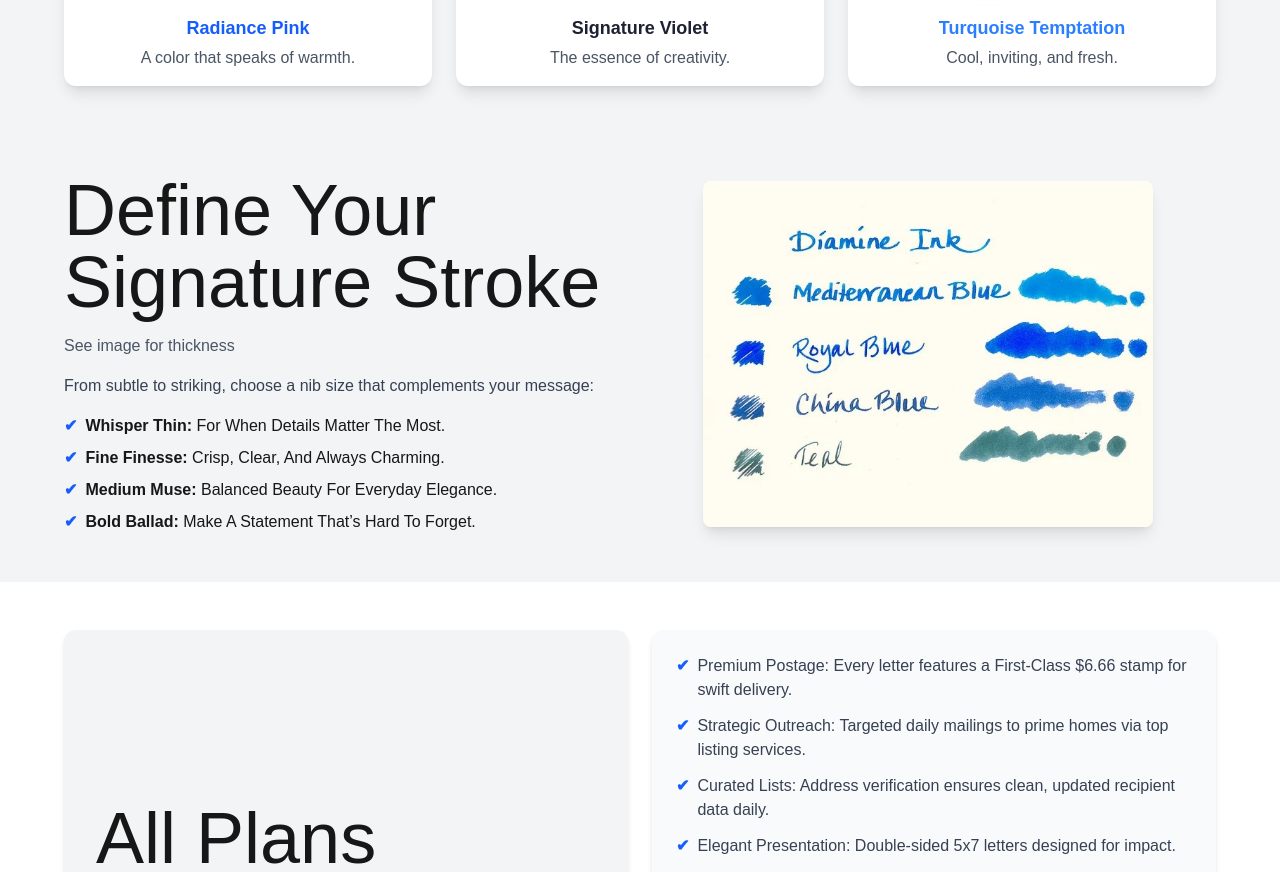
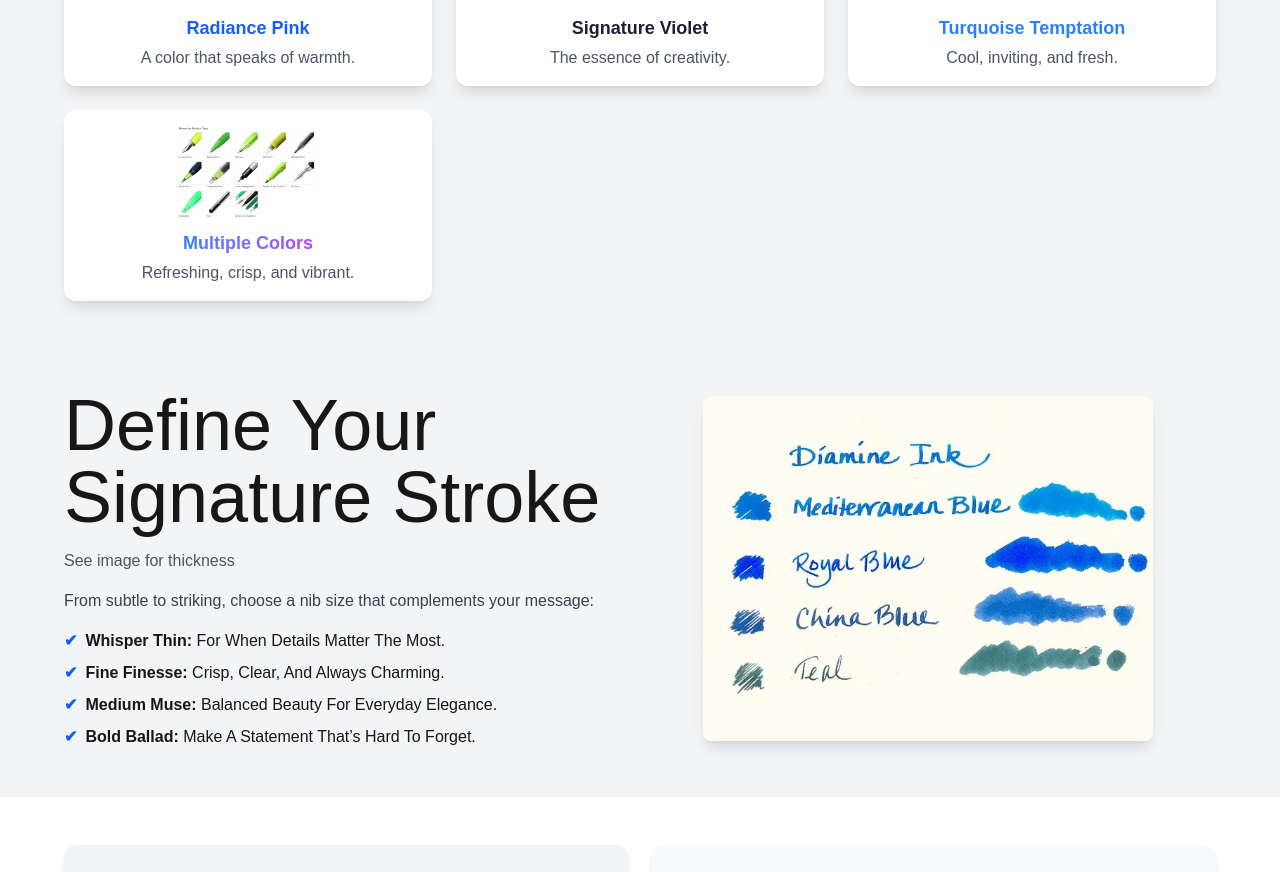
Before and after one commit to adnanfrd/HandWritten_Edge, a Next.js app: page /letter in a window 1280 px wide. Shown: the part 2454-3326 px from the top of the page. Built offline with nearby package versions, Linux system fonts and the light colour scheme; a web font is replaced by a local one.

Commit message:
InkGrid Updated

```diff
--- a/src/components/letter/InkGrid.jsx
+++ b/src/components/letter/InkGrid.jsx
@@ -14,6 +14,8 @@ const items = [
   { id: 7, src: "/i7.jpg", title: "Radiance Pink", desc: "A color that speaks of warmth.", color: "text-blue-600" },
   { id: 8, src: "/i8.jpg", title: "Signature Violet", desc: "The essence of creativity.", color: "text-[#1D2132]" },
   { id: 9, src: "/i4.jpg", title: "Turquoise Temptation", desc: "Cool, inviting, and fresh.", color: "text-blue-500" },
+  { id: 10, src: "/i10.jpg", title: "Multiple Colors", desc: "Refreshing, crisp, and vibrant.", color: "text-2xl font-bold bg-gradient-to-r from-blue-500 to-purple-500 text-transparent bg-clip-text" },
+
 ];
 
 const InkGrid = () => {
```
Also changed, not shown: public/i10.jpg (added).
